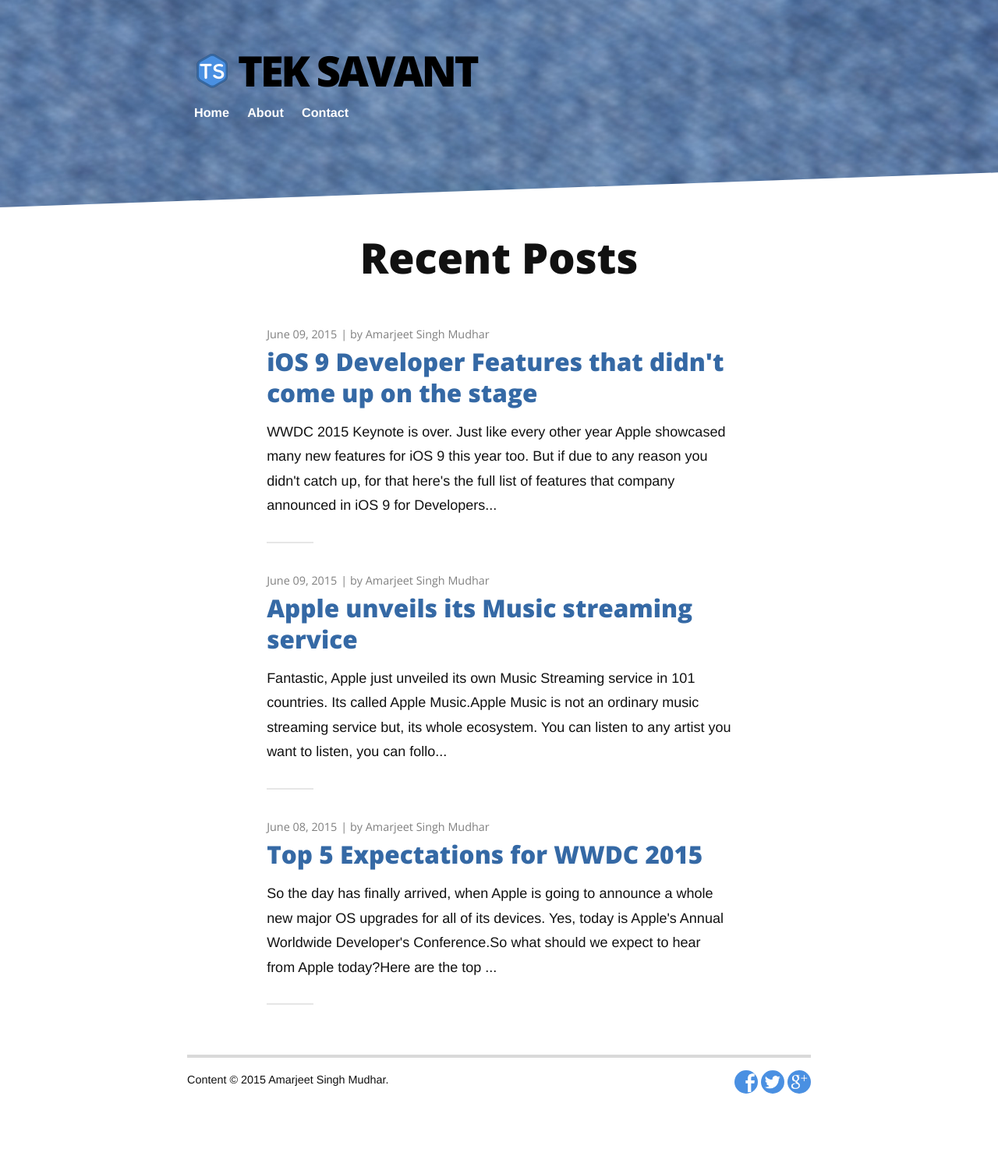
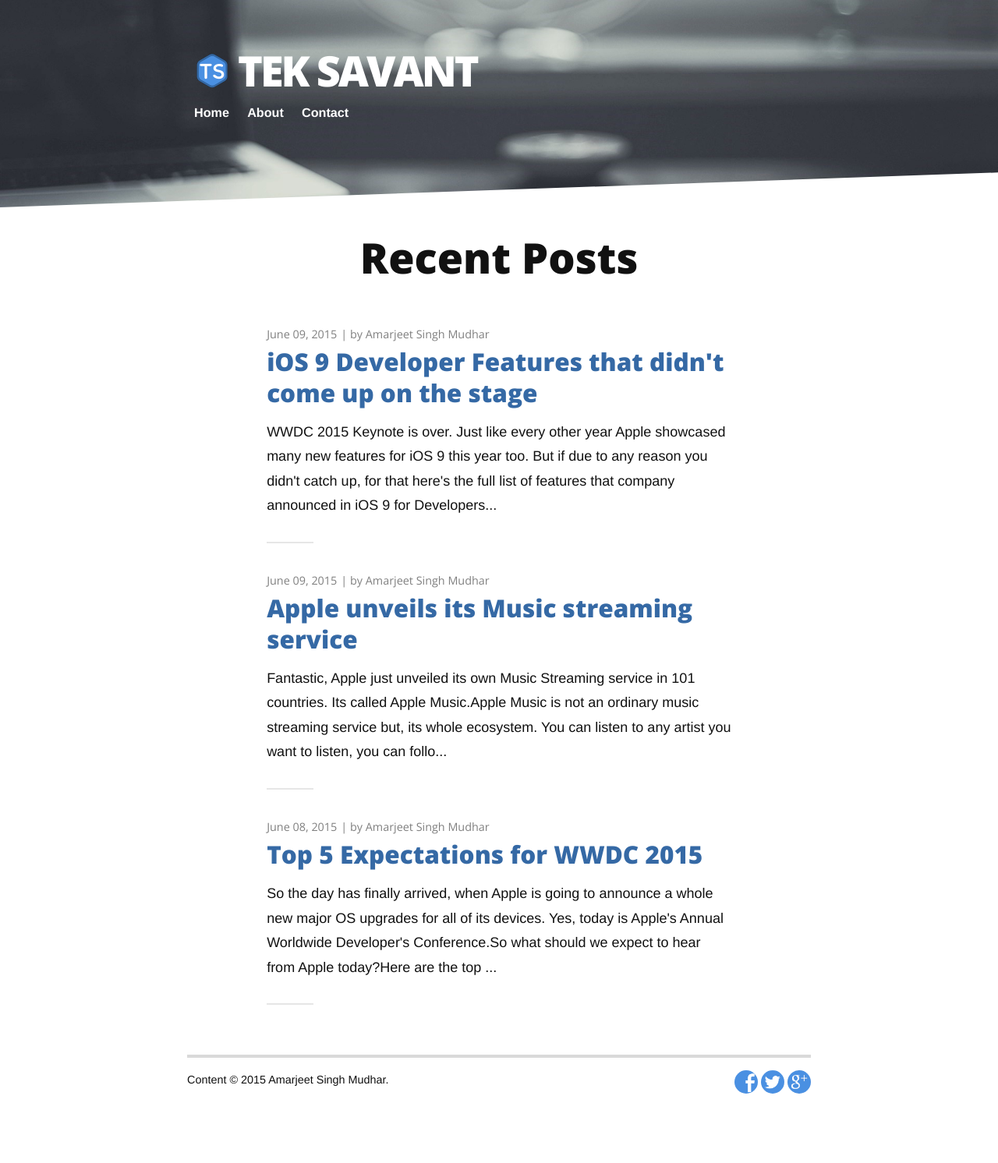
Before and after one commit to teksavant/teksavant.github.io, a Jekyll site: the page built from index.html, in a window 1280 px wide. Shown: the whole page at 78% size. Built offline with Jekyll 4.4.1, drawn with Linux system fonts in a browser that asks for light colours; nearby versions of some CDN libraries; Markdown is read by kramdown in place of the engine named in the settings; the list of posts is cut into pages by our own code.

Commit message:
change header image

```diff
--- a/_includes/header.html
+++ b/_includes/header.html
@@ -2,7 +2,7 @@
      <div class="container">
         <a href="/"><img src="/assets/img/favicon.png" style="width:45px; height: 45px; float: left;
             margin:5px 10px 0px"></a>
-         <h1 class="logo"><a href="/" style="color: black; border: white;">{{ site.title }}</a></h1>
+         <h1 class="logo"><a href="/" style=" border: white;">{{ site.title }}</a></h1>
          <nav class="nav-collapse">
              <ul class="noList">
                  {% for link in site.navigation %}{% assign current = nil %}{% if page.url contains link.url %}{% assign current = 'current' %}{% endif %}
```
Also changed, not shown: assets/img/touring.jpg, 3 other files.
